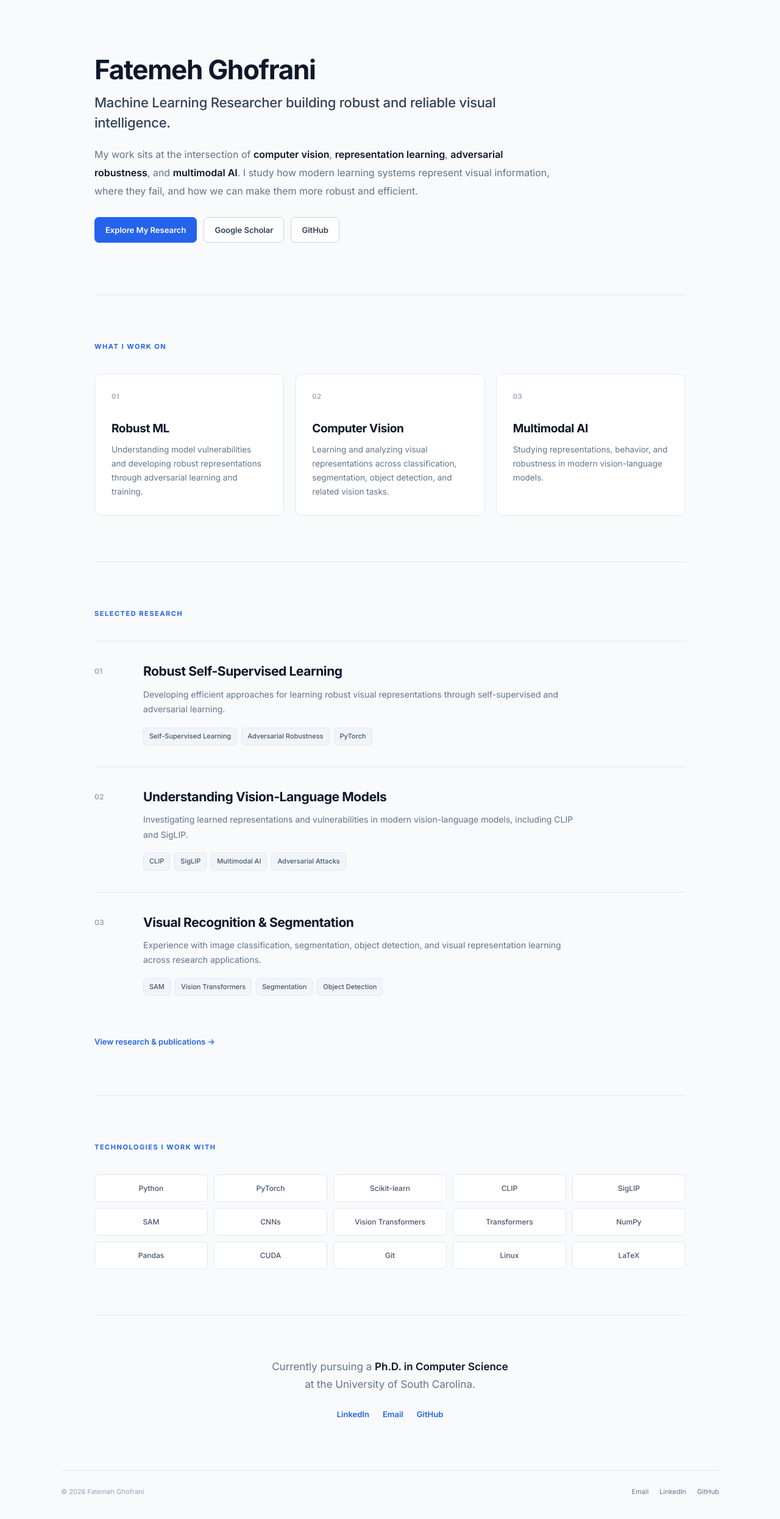
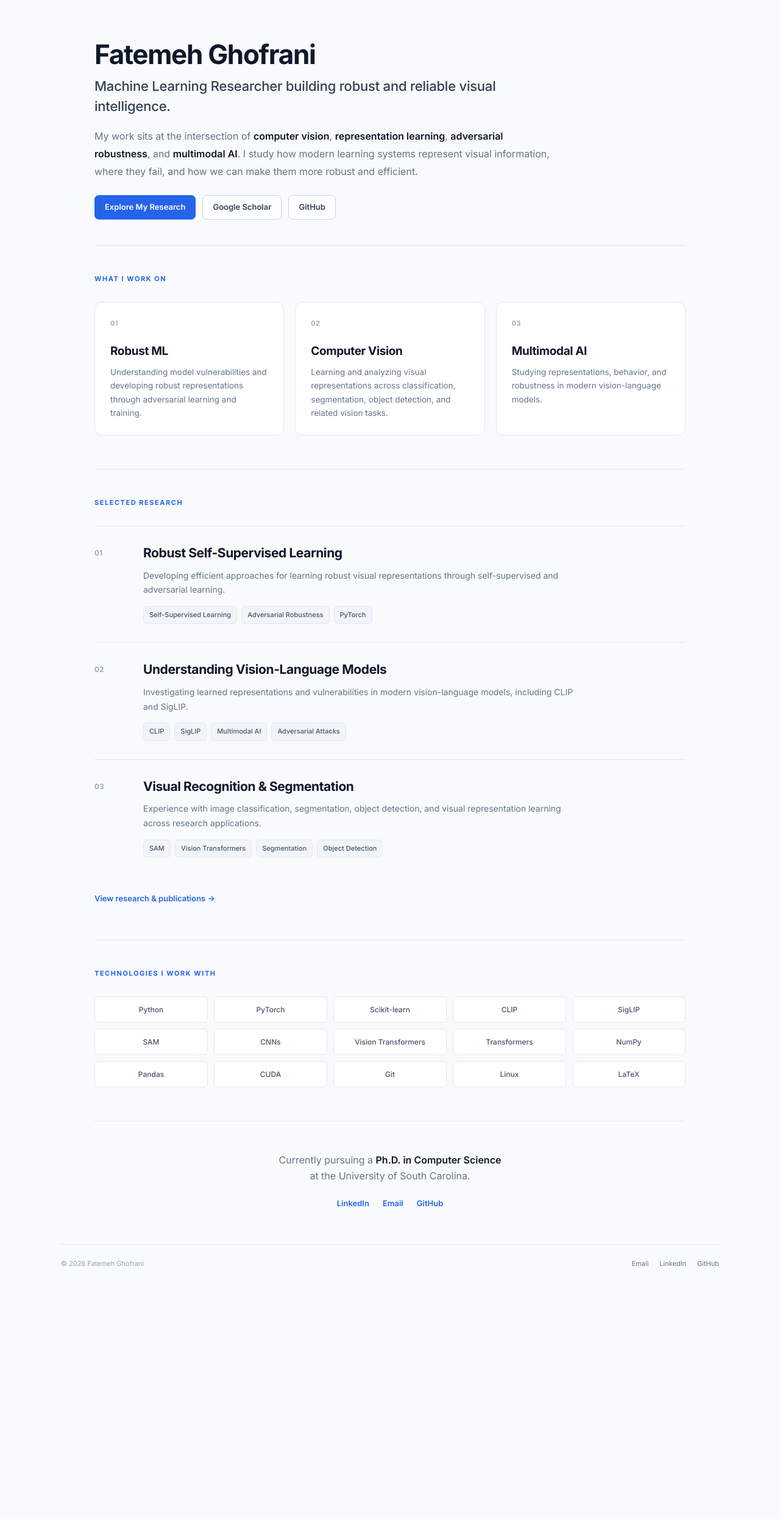
Before and after one commit to gh-fatima/gh-fatima.github.io, a Jekyll site: the page built from index.md, in a window 1280 px wide. Shown: the whole page at 61% size. Built offline with Jekyll 4.4.1, drawn with Linux system fonts in a browser that asks for light colours; our own code applies the rules of GitHub Pages for plain Markdown files; after the commit the page ends 2112 px from its top, so only the background shows below that.

Commit message:
Update style.css

```diff
--- a/assets/css/style.css
+++ b/assets/css/style.css
@@ -50,6 +50,7 @@ body {
 a {
   color: var(--accent);
   text-decoration: none;
+
   transition: color 0.18s ease;
 }
 
@@ -93,12 +94,12 @@ strong {
 .intro-section {
   max-width: 850px;
 
-  padding-top: 90px;
-  padding-bottom: 85px;
+  padding-top: 65px;
+  padding-bottom: 42px;
 }
 
 .intro-section h1 {
-  margin: 0 0 14px;
+  margin: 0 0 12px;
 
   color: var(--heading);
 
@@ -112,7 +113,7 @@ strong {
 .intro-title {
   max-width: 720px;
 
-  margin: 0 0 21px;
+  margin: 0 0 18px;
 
   color: var(--text);
 
@@ -131,7 +132,7 @@ strong {
   color: var(--muted);
 
   font-size: 16px;
-  line-height: 1.85;
+  line-height: 1.8;
 }
 
 
@@ -145,7 +146,7 @@ strong {
 
   gap: 11px;
 
-  margin-top: 28px;
+  margin-top: 24px;
 }
 
 .button {
@@ -154,9 +155,9 @@ strong {
   align-items: center;
   justify-content: center;
 
-  min-height: 42px;
+  min-height: 40px;
 
-  padding: 8px 17px;
+  padding: 7px 16px;
 
   border-radius: 7px;
 
@@ -207,14 +208,14 @@ strong {
    ========================================================= */
 
 .portfolio-section {
-  padding-top: 75px;
-  padding-bottom: 75px;
+  padding-top: 45px;
+  padding-bottom: 55px;
 
   border-top: 1px solid var(--border);
 }
 
 .section-label {
-  margin: 0 0 35px;
+  margin: 0 0 28px;
 
   color: var(--accent);
 
@@ -226,7 +227,7 @@ strong {
 
 
 /* =========================================================
-   Expertise
+   Expertise Cards
    ========================================================= */
 
 .expertise-grid {
@@ -240,9 +241,9 @@ strong {
 .expertise-card {
   position: relative;
 
-  min-height: 225px;
+  min-height: 205px;
 
-  padding: 27px;
+  padding: 25px;
 
   background: var(--surface);
 
@@ -267,7 +268,7 @@ strong {
 .card-number {
   display: block;
 
-  margin-bottom: 30px;
+  margin-bottom: 24px;
 
   color: #94a3b8;
 
@@ -278,7 +279,7 @@ strong {
 }
 
 .expertise-card h3 {
-  margin: 0 0 11px;
+  margin: 0 0 10px;
 
   color: var(--heading);
 
@@ -295,7 +296,7 @@ strong {
   color: var(--muted);
 
   font-size: 13.5px;
-  line-height: 1.7;
+  line-height: 1.65;
 }
 
 
@@ -310,8 +311,8 @@ strong {
 
   gap: 25px;
 
-  padding-top: 35px;
-  padding-bottom: 35px;
+  padding-top: 30px;
+  padding-bottom: 30px;
 
   border-top: 1px solid var(--border);
 }
@@ -330,7 +331,7 @@ strong {
 }
 
 .research-content h2 {
-  margin: 0 0 11px;
+  margin: 0 0 10px;
 
   color: var(--heading);
 
@@ -344,16 +345,16 @@ strong {
 .research-content p {
   max-width: 720px;
 
-  margin: 0 0 17px;
+  margin: 0 0 15px;
 
   color: var(--muted);
 
   font-size: 14px;
-  line-height: 1.75;
+  line-height: 1.7;
 }
 
 .research-link {
-  margin-top: 25px;
+  margin-top: 22px;
 }
 
 .research-link a {
@@ -408,9 +409,9 @@ strong {
   align-items: center;
   justify-content: center;
 
-  min-height: 45px;
+  min-height: 43px;
 
-  padding: 10px 12px;
+  padding: 9px 12px;
 
   background: var(--surface);
 
@@ -441,12 +442,12 @@ strong {
 
 
 /* =========================================================
-   Closing
+   Closing Section
    ========================================================= */
 
 .closing-section {
-  padding-top: 70px;
-  padding-bottom: 80px;
+  padding-top: 50px;
+  padding-bottom: 55px;
 
   border-top: 1px solid var(--border);
 
@@ -458,8 +459,8 @@ strong {
 
   color: var(--muted);
 
-  font-size: 17px;
-  line-height: 1.7;
+  font-size: 16px;
+  line-height: 1.65;
 }
 
 .closing-links {
@@ -470,7 +471,7 @@ strong {
 
   gap: 22px;
 
-  margin-top: 23px;
+  margin-top: 20px;
 }
 
 .closing-links a {
@@ -495,7 +496,7 @@ strong {
 
   margin: 0 auto;
 
-  padding: 25px 0 35px;
+  padding: 22px 0 30px;
 
   border-top: 1px solid var(--border);
 
@@ -529,13 +530,14 @@ strong {
 
 
 /* =========================================================
-   Publications / General Content
+   General Content / Publications
    ========================================================= */
 
 .content > h1,
 .content > h2,
 .content > h3 {
   color: var(--heading);
+
   letter-spacing: -0.02em;
 }
 
@@ -603,6 +605,9 @@ strong {
     font-size: 15px;
   }
 
+
+  /* Page */
+
   .page-container {
     padding-left: 22px;
     padding-right: 22px;
@@ -612,36 +617,40 @@ strong {
   /* Introduction */
 
   .intro-section {
-    padding-top: 60px;
-    padding-bottom: 60px;
+    padding-top: 45px;
+    padding-bottom: 32px;
   }
 
   .intro-section h1 {
-    margin-bottom: 12px;
+    margin-bottom: 10px;
 
     font-size: 31px;
   }
 
   .intro-title {
+    margin-bottom: 16px;
+
     font-size: 18px;
   }
 
   .intro-text {
     font-size: 14.5px;
-    line-height: 1.75;
+    line-height: 1.7;
   }
 
 
   /* Buttons */
 
   .hero-buttons {
-    margin-top: 24px;
+    margin-top: 21px;
+
+    gap: 8px;
   }
 
   .button {
-    min-height: 40px;
+    min-height: 38px;
 
-    padding: 7px 14px;
+    padding: 6px 13px;
 
     font-size: 12px;
   }
@@ -650,12 +659,12 @@ strong {
   /* Sections */
 
   .portfolio-section {
-    padding-top: 55px;
-    padding-bottom: 55px;
+    padding-top: 35px;
+    padding-bottom: 42px;
   }
 
   .section-label {
-    margin-bottom: 27px;
+    margin-bottom: 23px;
   }
 
 
@@ -673,11 +682,11 @@ strong {
 
     min-height: auto;
 
-    padding: 23px;
+    padding: 22px;
   }
 
   .card-number {
-    margin-bottom: 18px;
+    margin-bottom: 16px;
   }
 
 
@@ -686,10 +695,10 @@ strong {
   .research-item {
     grid-template-columns: 1fr;
 
-    gap: 7px;
+    gap: 6px;
 
-    padding-top: 29px;
-    padding-bottom: 29px;
+    padding-top: 26px;
+    padding-bottom: 26px;
   }
 
   .research-content h2 {
@@ -706,7 +715,7 @@ strong {
   }
 
   .technology-grid span {
-    min-height: 42px;
+    min-height: 40px;
 
     padding: 8px;
 
@@ -717,8 +726,8 @@ strong {
   /* Closing */
 
   .closing-section {
-    padding-top: 55px;
-    padding-bottom: 60px;
+    padding-top: 40px;
+    padding-bottom: 45px;
   }
 
   .closing-section p {
@@ -736,5 +745,8 @@ strong {
     align-items: flex-start;
 
     gap: 10px;
+
+    padding-top: 20px;
+    padding-bottom: 25px;
   }
 }
```
